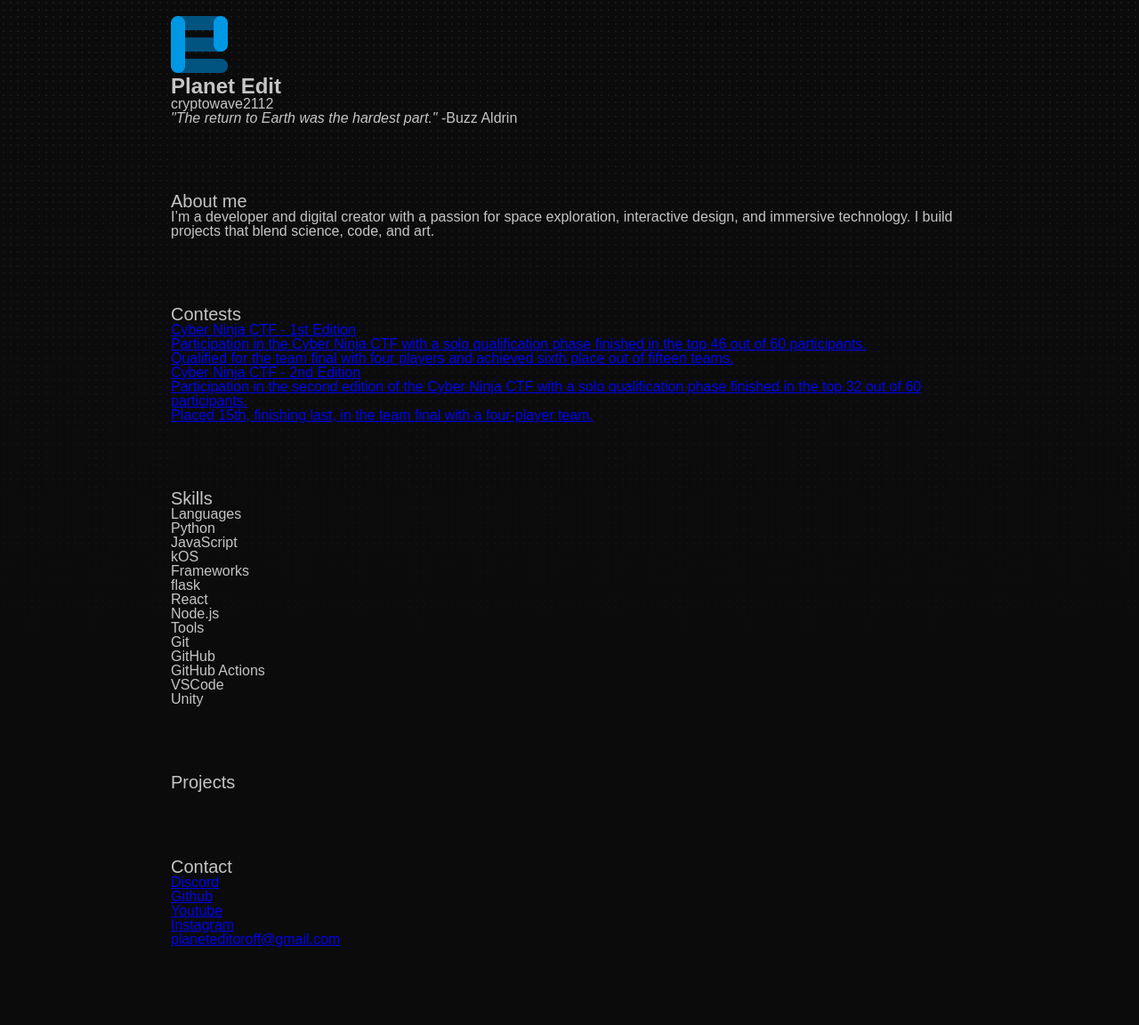
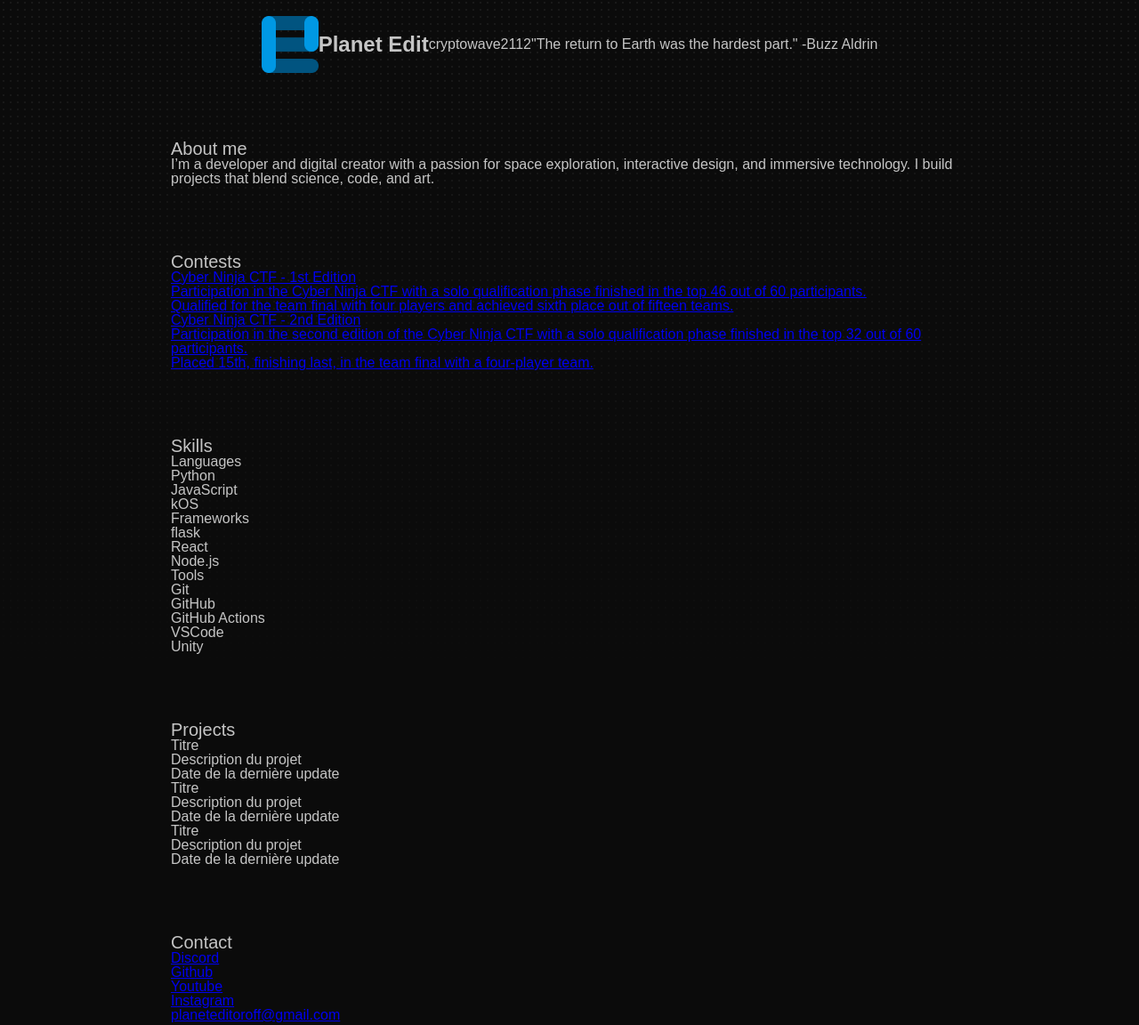
Before and after one commit to Cryptowave2-0/Cryptowave2-0.github.io, a plain HTML site: page devel.html in a window 1280 px wide. Shown: the part 57-1209 px from the top of the page at 89% size. Drawn offline with Linux system fonts and the light colour scheme; a web font is replaced by a local one.

Commit message:
ajout des projets

```diff
--- a/devel.html
+++ b/devel.html
@@ -12,13 +12,13 @@
 
 <body>
     <div class="halftone background-gradient-effect"></div>
-    <section>
+    <section class="center">
         <img src="/images/planet_edit.png" alt="planet_edit's logo" style="max-width: 64px; height: auto;">
         <h1>Planet Edit</h1>
         <p>cryptowave2112</p>
         <p>
-            <i>"The return to Earth was the hardest part."
-            </i> -Buzz Aldrin
+            <q>"The return to Earth was the hardest part."</q>
+            -Buzz Aldrin
         </p>
     </section>
 
@@ -88,11 +88,24 @@
             <li>Unity</li>
         </ul>
     </section>
-
     <section>
         <h2>Projects</h2>
         <ul>
-
+            <li>
+                <h3>Titre</h3>
+                <p>Description du projet</p>
+                <span>Date de la dernière update</span>
+            </li>
+            <li>
+                <h3>Titre</h3>
+                <p>Description du projet</p>
+                <span>Date de la dernière update</span>
+            </li>
+            <li>
+                <h3>Titre</h3>
+                <p>Description du projet</p>
+                <span>Date de la dernière update</span>
+            </li>
         </ul>
     </section>
 
--- a/style.css
+++ b/style.css
@@ -49,6 +49,12 @@ section {
     pointer-events: none;
 }
 
+.center{
+    display: flex;
+    justify-content: center;
+    align-items: center;
+}
+
 .halftone {
     background-image: radial-gradient(
       circle at center,
```
